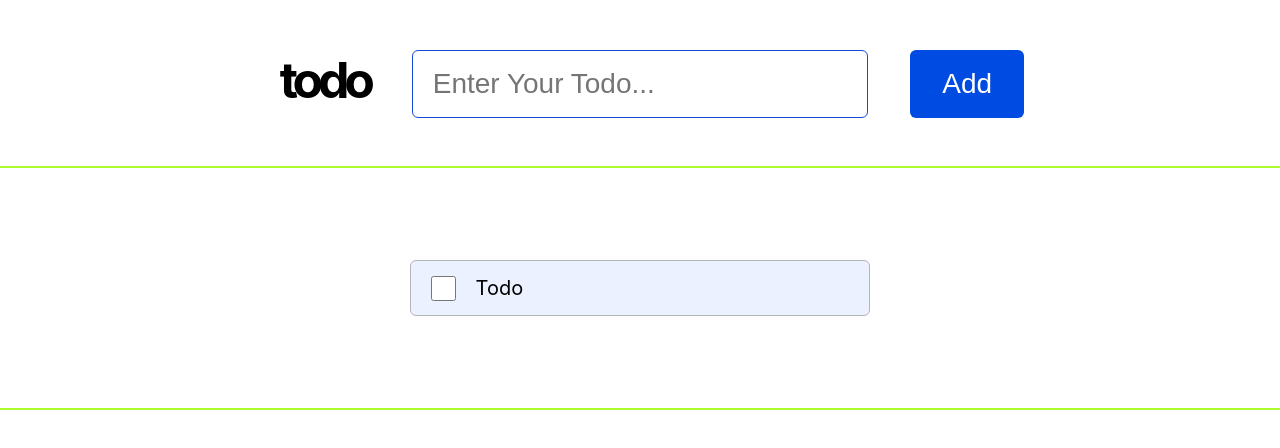
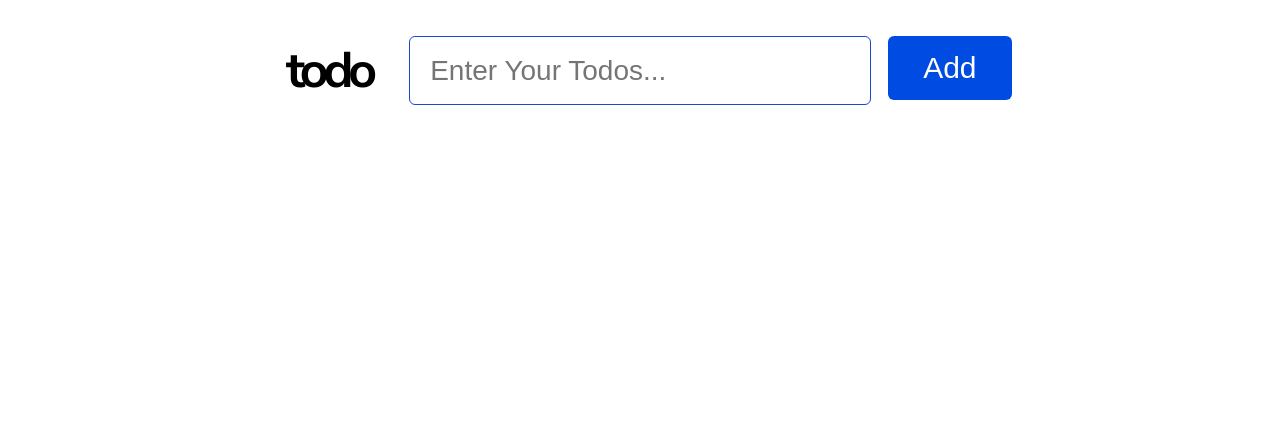
Before and after one commit to RISHIT-PUSHPKAR/todo-list, a React (Create React App) app: page / in a window 1280 px wide. Shown: the top 448 px of the page. Built offline with nearby package versions, Linux system fonts and the light colour scheme.

Commit message:
experiment

```diff
--- a/package.json
+++ b/package.json
@@ -10,6 +10,7 @@
     "react": "^18.2.0",
     "react-dom": "^18.2.0",
     "react-scripts": "5.0.1",
+    "uuid": "^9.0.0",
     "web-vitals": "^2.1.4"
   },
   "scripts": {
--- a/public/index.html
+++ b/public/index.html
@@ -9,6 +9,12 @@
       content="Web site created using create-react-app"
     />
     <link rel="manifest" href="%PUBLIC_URL%/manifest.json" />
+    <link rel="preconnect" href="https://fonts.googleapis.com" />
+    <link rel="preconnect" href="https://fonts.gstatic.com" crossorigin />
+    <link
+      href="https://fonts.googleapis.com/css2?family=Nunito+Sans:wght@200;300;400;500;600;700&display=swap"
+      rel="stylesheet"
+    />
     <title>Todo App</title>
   </head>
   <body>
--- a/src/App.js
+++ b/src/App.js
@@ -1,11 +1,20 @@
 import HeaderSection from "./components/HeaderSection";
 import CardContainer from "./components/CardContainer";
+import { useState } from "react";
 
 const App = () => {
+  const [input, setInput] = useState("");
+  const [todoList, setTodoList] = useState([]);
+
   return (
     <>
-      <HeaderSection />
-      <CardContainer />
+      <HeaderSection
+        input={input}
+        setInput={setInput}
+        todoList={todoList}
+        setTodoList={setTodoList}
+      />
+      <CardContainer todoList={todoList} setTodoList={setTodoList} />
     </>
   );
 };
--- a/src/components/Card.js
+++ b/src/components/Card.js
@@ -1,15 +1,21 @@
 import styles from "./Card.module.css";
+import { HiOutlineTrash } from "react-icons/hi2";
+import { FiEdit } from "react-icons/fi";
 
-const Card = () => {
+const Card = ({ setTodoList, todoList }) => {
+  const deleteHandler = () => {
+    // setTodoList(() => {
+    //   todoList.filter((obj) => obj.id !== id);
+    // });
+  };
+
   return (
     <>
       <div className={styles.card}>
         <input type="checkbox" className={styles.checkbox} />
-        <div className={styles.todo_text}>Todo</div>
-        <i
-          className={`${styles.trashIcon} fa-regular fa-trash-can`}
-          style={{ color: "#dc3545" }}
-        ></i>
+        <div className={styles.todo_text}>{todo.title}</div>
+        <FiEdit className={styles.edit} />
+        <HiOutlineTrash className={styles.trashIcon} onClick={deleteHandler} />
       </div>
     </>
   );
--- a/src/components/Card.module.css
+++ b/src/components/Card.module.css
@@ -120,14 +120,12 @@
   border-radius: 0.6rem;
   display: flex;
   width: 36%;
-  height: 7vh;
-  /* margin: 0.8rem;
-  display: grid;
-  grid-template-columns: 0.3fr 3fr 1fr;
-  align-items: center; */
+  height: 7.5vh;
+  margin: 0.8rem 0;
 }
 
 .checkbox {
+  margin-right: 1.5rem;
   flex-shrink: 0;
   border: none;
   height: 2.5rem;
@@ -139,11 +137,54 @@
   flex-basis: 90%;
   align-self: center;
   justify-self: flex-start;
-  padding: 0 2rem;
   font-size: 2rem;
 }
 
-.trashIcon {
+.edit {
+  flex-shrink: 0;
+  stroke: #959595;
+  margin: 0 1rem;
+  font-size: 2.6rem;
   align-self: center;
   text-align: end;
 }
+
+.edit:hover {
+  stroke: #002ca3;
+}
+
+.edit:active {
+  transform: scale(0.94);
+}
+
+.trashIcon {
+  flex-shrink: 0;
+  stroke: #959595;
+  font-size: 2.8rem;
+  align-self: center;
+  text-align: end;
+}
+
+.trashIcon:hover {
+  stroke: #ff4545;
+  animation: trashRotate 0.2s linear;
+}
+
+.trashIcon:active {
+  transform: scale(0.94);
+}
+
+@keyframes trashRotate {
+  0% {
+    transform: rotate(0deg);
+  }
+  25% {
+    transform: rotate(45deg);
+  }
+  50% {
+    transform: rotate(0deg);
+  }
+  100% {
+    transform: rotate(-45deg);
+  }
+}
--- a/src/components/CardContainer.js
+++ b/src/components/CardContainer.js
@@ -1,11 +1,22 @@
 import Card from "./Card";
 import styles from "./CardContainer.module.css";
 
-const CardContainer = () => {
+const CardContainer = ({ todoList, setTodoList }) => {
+  console.log("aaaaaaaaaaa", todoList);
   return (
     <>
       <div className={styles.card_container}>
-        <Card />
+        {todoList.map((todo) => {
+          return (
+            <Card
+              todo={todo.title}
+              key={todo.id}
+              setTodoList={setTodoList}
+              todoList={todoList}
+              onChange={(event) => event.preventDefault()}
+            />
+          );
+        })}
       </div>
     </>
   );
--- a/src/components/CardContainer.module.css
+++ b/src/components/CardContainer.module.css
@@ -1,8 +1,8 @@
 .card_container {
-  height: 30vh;
-  outline: 2px solid greenyellow;
+  height: 75vh;
   display: flex;
-  justify-content: center;
+  justify-content: flex-start;
   flex-direction: column;
   align-items: center;
+  overflow-y: auto;
 }
--- a/src/components/HeaderSection.js
+++ b/src/components/HeaderSection.js
@@ -1,22 +1,40 @@
 import styles from "./HeaderSection.module.css";
+import { v4 as uuidv4 } from "uuid";
 
-const HeaderSection = () => {
+const HeaderSection = ({ input, setInput, setTodoList }) => {
+  const inputHandler = (e) => setInput(e.target.value);
+  const submitHandler = (event) => {
+    event.preventDefault();
+    setTodoList((preTodo) => {
+      return [
+        ...preTodo,
+        { id: uuidv4(), title: input, checked: false, edit: false },
+      ];
+    });
+    setInput(() => "");
+  };
+
   return (
-    <nav>
+    <form onSubmit={submitHandler}>
       <ul>
         <li className={styles.logo}>todo</li>
         <li className={styles.input_container}>
           <input
             className={styles.input}
             type="text"
-            placeholder="Enter Your Todo..."
+            placeholder="Enter Your Todos..."
+            value={input}
+            onChange={inputHandler}
+            required
           />
         </li>
         <li className={styles.addBtn_container}>
-          <button className={styles.addBtn}>Add</button>
+          <button type="submit" className={styles.addBtn}>
+            Add
+          </button>
         </li>
       </ul>
-    </nav>
+    </form>
   );
 };
 
--- a/src/components/HeaderSection.module.css
+++ b/src/components/HeaderSection.module.css
@@ -90,13 +90,19 @@
   }
 } */
 
+form {
+  padding: 0.1rem 0rem 1.5rem 0;
+  background-color: white;
+  position: sticky;
+  top: 0;
+}
+
 ul {
   display: grid;
   grid-template-columns: 1fr 1.3fr 1fr;
-  gap: 3rem;
-  margin: 5rem 0rem;
+  margin: 3.5rem 1rem;
   position: sticky;
-  top: 0%;
+  top: 0;
 }
 
 li {
@@ -117,10 +123,11 @@ li {
   font-size: 5rem;
   letter-spacing: -0.52rem;
   font-weight: 700;
+  margin: 0 2rem;
 }
 
 .input {
-  width: 95%;
+  width: 93%;
   font-size: 2.8rem;
   border-radius: 0.6rem;
   border: 1.5px solid #1749d4;
@@ -128,8 +135,8 @@ li {
 }
 
 .addBtn {
-  padding: 1.8rem 3.2rem 1.8rem 3.2rem;
-  font-size: 2.8rem;
+  padding: 1.5rem 3.5rem;
+  font-size: 3rem;
   background-color: #004be1;
   color: white;
   border-radius: 0.6rem;
--- a/src/index.css
+++ b/src/index.css
@@ -9,9 +9,10 @@ html {
 }
 
 body {
-  font-family: -apple-system, BlinkMacSystemFont, "Segoe UI", "Roboto", "Oxygen",
+  /* font-family: -apple-system, BlinkMacSystemFont, "Segoe UI", "Roboto", "Oxygen",
     "Ubuntu", "Cantarell", "Fira Sans", "Droid Sans", "Helvetica Neue",
-    sans-serif;
+    sans-serif; */
+  font-family: "Nunito Sans", sans-serif;
   -webkit-font-smoothing: antialiased;
   -moz-osx-font-smoothing: grayscale;
 }
```
Also changed, not shown: 1 other file (tests, documents, lock files or other folders).
